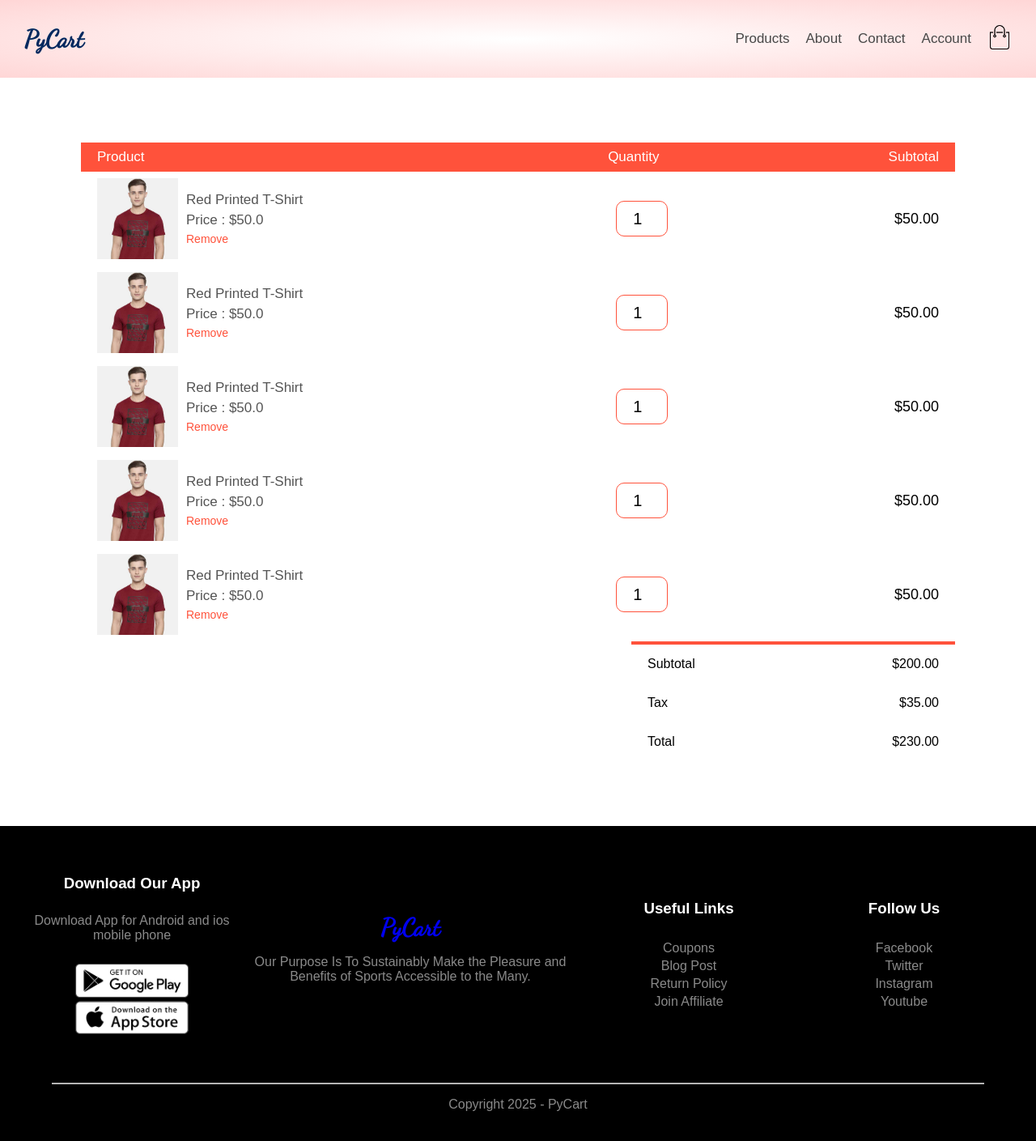
After one commit to shebin-k-s/pycart, a Django app: page /cart/ in a window 1280 px wide. The commit adds this page. Shown: the whole page at 81% size. Run offline with Django 3.2, Linux system fonts and the light colour scheme; lists and menus that the app fills with data are empty.

Commit message:
web design for cart and account completed

```diff
--- /dev/null
+++ b/customers/urls.py
@@ -0,0 +1,8 @@
+from django.urls import path
+
+from . import views
+
+
+urlpatterns = [
+    path('',views.account_view,name='account')
+]
--- a/customers/views.py
+++ b/customers/views.py
@@ -1,3 +1,8 @@
 from django.shortcuts import render
 
 # Create your views here.
+
+
+def account_view(request):
+
+    return render(request,'account.html')
--- /dev/null
+++ b/orders/static/css/orders.css
@@ -0,0 +1,93 @@
+.cart-products-container {
+    display: flex;
+    padding:80px 40px;
+    flex-direction: column;
+    max-width: 1080px;
+    margin: auto;
+
+
+}
+
+table {
+    border-collapse: collapse;
+}
+
+.table-heading {
+    background-color: #ff523b;
+
+}
+
+th {
+    text-align: left;
+    padding: 8px 20px;
+    color: white;
+    font-weight: normal;
+    font-size: 17px;
+
+}
+
+th:last-child {
+    text-align: right;
+}
+
+tr .product-details{
+    display: flex;
+}
+
+
+tr .product-details img{
+    width: 100px;
+    height: 100px;
+    display: block;
+    object-fit: contain;
+}
+
+.cart-product-description{
+    display: flex;
+    flex-direction: column;
+    justify-content: center;
+    gap: 5px;
+}
+
+tr .cart-product-description{
+    display: flex;
+    margin: 10px;
+}
+
+.cart-product-description p{
+    margin: 0;
+    color: #555;
+}
+
+.cart-product-description a{
+    color: #ff523b;
+    font-size: 14px;
+}
+
+.sub-total{
+    color: black;
+    font-size: 18px;
+}
+
+
+
+.total-price {
+    display: flex;
+    justify-content: flex-end;
+
+}
+
+.total-price table{
+    border-top: 4px solid #ff523b;
+    width: 100%;
+    max-width: 400px;
+}
+
+.total-price td{
+    padding: 15px 20px
+
+}
+
+td:last-child{
+    text-align: right;
+}
--- /dev/null
+++ b/orders/templates/cart.html
@@ -0,0 +1,70 @@
+{% extends 'blank_layout.html' %}
+
+{% load static %}
+
+{% block content %}
+
+<div class="cart-products-container">
+    <table>
+        <tbody>
+            <tr class="table-heading">
+                <th>Product</th>
+                <th>Quantity</th>
+                <th>Subtotal</th>
+            </tr>
+
+            {% for product in products %}
+            <tr>
+                <th>
+                    <div class="product-details">
+                        <img src="{% static 'images/buy-1.jpg'%}" alt="product-img" />
+                        <div class="cart-product-description">
+                            <p class="title">Red Printed T-Shirt</p>
+                            <p class="price">Price : $50.0</p>
+                            <a href="">Remove</a>
+                        </div>
+                    </div>
+                </th>
+                <th>
+                    <div class="counter">
+
+                        <input type="number" name="count" id="count" value="1" />
+                    </div>
+                </th>
+                <th>
+                    <p class="sub-total">
+                        $50.00
+                    </p>
+                </th>
+            </tr>
+            {% endfor %}
+
+        </tbody>
+    </table>
+
+    <div class="total-price">
+        <table>
+            <tr>
+                <td>
+                    Subtotal
+                </td>
+                <td>$200.00</td>
+            </tr>
+            <tr>
+                <td>Tax</td>
+                <td>$35.00</td>
+            </tr>
+            <tr>
+                <td>
+                    Total
+                </td>
+                <td>
+                    $230.00
+                </td>
+            </tr>
+        </table>
+
+    </div>
+</div>
+
+{% endblock content %}
--- /dev/null
+++ b/orders/urls.py
@@ -0,0 +1,6 @@
+from django.urls import path
+from . import views
+
+urlpatterns =[
+    path('',views.cart_view,name='cart')
+]
--- a/orders/views.py
+++ b/orders/views.py
@@ -1,3 +1,6 @@
 from django.shortcuts import render
 
-# Create your views here.
+
+def cart_view(request):
+
+    return render(request, 'cart.html',{'products':range(5)})
--- a/products/static/css/products.css
+++ b/products/static/css/products.css
@@ -81,3 +81,87 @@
 .product-info .rating .fa-star {
     color: #ff523b;
 }
+
+
+
+/* product detailed page */
+
+.product-detail-container {
+    display: flex;
+    margin: 80px 30px 40px 30px;
+
+}
+
+.product-img-container {
+    width: 50%;
+    margin: 20px;
+}
+
+.product-img-container img {
+    width: 100%;
+    display: block;
+    object-fit: contain;
+}
+
+.product-description {
+    width: 50%;
+    margin: 20px;
+    display: flex;
+    flex-direction: column;
+    gap: 20px;
+}
+
+.product-description .product-title {
+    font-size: 50px;
+    margin: 0;
+}
+
+.product-description .price {
+    font-size: 30px;
+    color: #555;
+    margin: 0;
+}
+
+.product-description select {
+    width: 80px;
+    height: 40px;
+    text-align: center;
+    border: 1px solid #ff523b;
+    border-radius: 5px;
+    background-color: white;
+}
+
+.product-count {
+    display: flex;
+    gap: 40px;
+    align-items: center;
+}
+
+.counter input {
+    width: 40px;
+    height: 40px;
+    margin-left: 10px;
+    font-size: 20px;
+    padding-left: 20px;
+    border: 1px solid #ff523b;
+    outline: none;
+    border-radius: 10px;
+}
+
+
+
+.product-count .add-cart {
+    width: 110px;
+    height: 40px;
+    background-color: #ff523b;
+    display: flex;
+    align-items: center;
+    justify-content: center;
+    color: white;
+    font-size: 16px;
+    border-radius: 15px;
+}
+
+.product-details p{
+    color: #555;
+}
--- a/pycart/urls.py
+++ b/pycart/urls.py
@@ -20,7 +20,9 @@ from django.conf.urls.static import static
 
 urlpatterns = [
     path('admin/', admin.site.urls),
-    path("",include('products.urls'))
+    path("",include('products.urls')),
+    path("cart/",include('orders.urls')),
+    path('account/',include('customers.urls'))
 ]
 
 
--- a/templates/blank_layout.html
+++ b/templates/blank_layout.html
@@ -5,6 +5,9 @@
 <head>
     <link rel="stylesheet" href="{% static 'css/base.css' %}">
     <link rel="stylesheet" href="{% static 'css/products.css' %}">
+    <link rel="stylesheet" href="{% static 'css/orders.css' %}">
+    <link rel="stylesheet" href="{% static 'css/account.css' %}">
+
     <link href="https://fonts.googleapis.com/css2?family=Montserrat:wght@700&display=swap" rel="stylesheet">
     <link href="https://fonts.googleapis.com/css2?family=Dancing+Script&display=swap" rel="stylesheet">
     <link rel="stylesheet" href="https://cdnjs.cloudflare.com/ajax/libs/font-awesome/6.5.0/css/all.min.css">
--- a/templates/navbar.html
+++ b/templates/navbar.html
@@ -9,8 +9,8 @@
                 <a href="{% url 'products' %}">Products</a>
                 <a href="about">About</a>
                 <a href="contact">Contact</a>
-                <a href="account">Account</a>
-                <a href="cart">
+                <a href="{% url 'account' %}">Account</a>
+                <a href="{% url 'cart' %}">
                     <img src="{% static 'images/cart.png' %}" alt="cart-logo" class="cart-logo">
                 </a>
             </div>
```
Also changed, not shown: customers/static/css/account.css (added, +82 -0 lines), customers/templates/account.html (added, +65 -0 lines), products/templates/product_detail.html (+46 -1 lines), static/images/buy-1.jpg, templates/header.html (line endings or trailing spaces).
